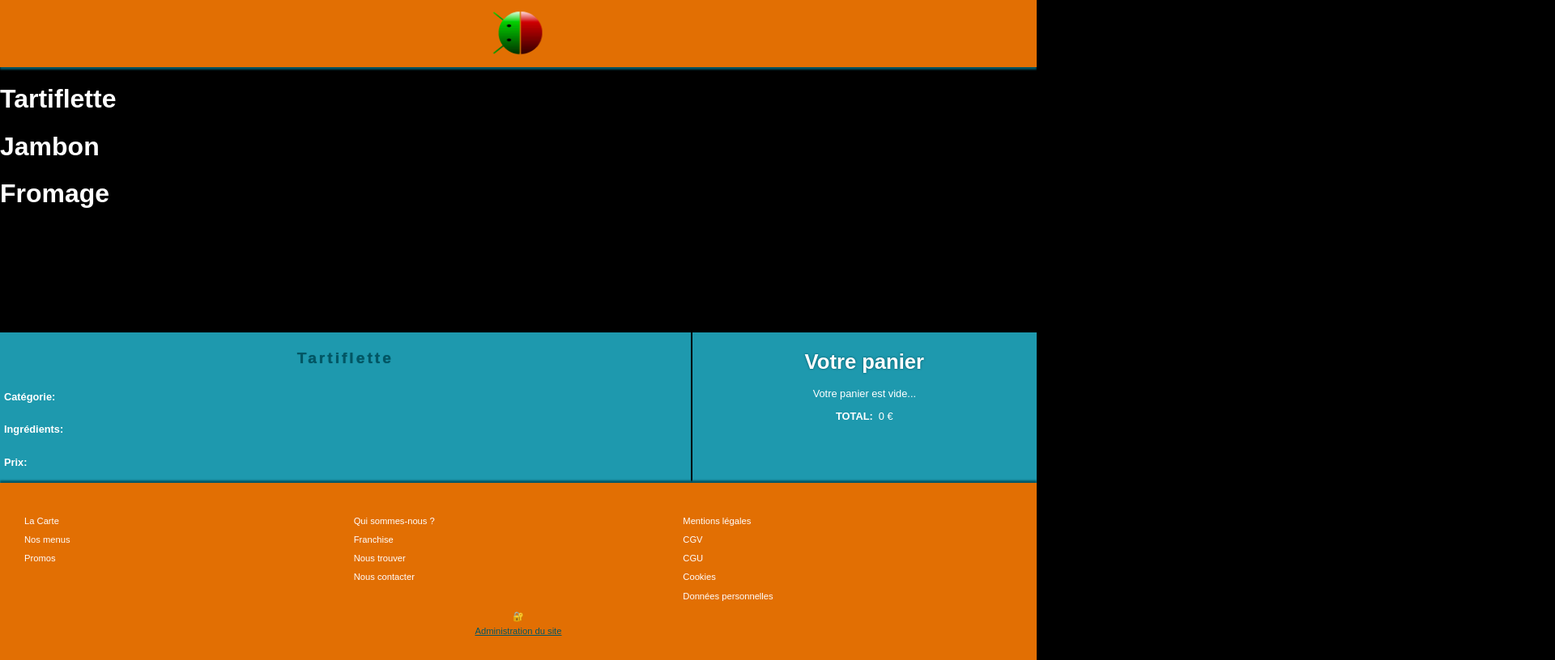
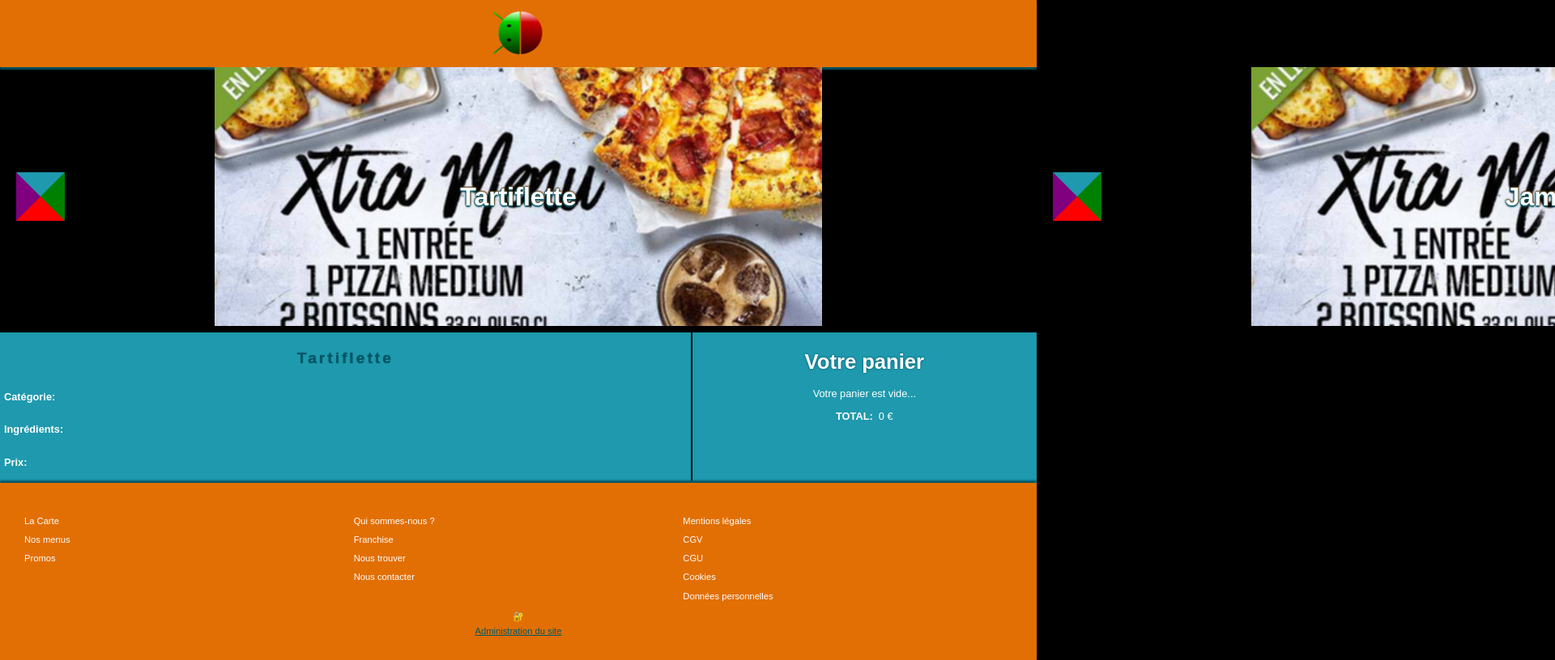
Before and after one commit to Mapisunshine/JS-TP-Commande-Pizza, a plain HTML site: page index.html in a window 1280 px wide. Shown: the top 816 px of the page at 81% size, 1920 px wide, since content can reach past the window. Drawn offline with Linux system fonts and the light colour scheme.

Commit message:
2ème Live Studi: css démarrage slider

```diff
--- a/src/style.css
+++ b/src/style.css
@@ -47,7 +47,47 @@ main {
 }
 .pizzas.slider {
   grid-area: pizzas;
+  /* overflow: hidden; */
 }
+  .slides {
+    position: relative;
+    height: 100%;
+    left: 0;
+    width: calc(100% * 3);
+  }
+  .pizza {
+    height: 100%;
+    position: relative;
+    float: left;
+    display: flex;
+    justify-content: center;
+    align-items: center;
+    width: calc(100% / 3);
+    background: url('./assets/img/bg-pizza.jpg') center no-repeat;
+  }
+  .pizza h1 {
+    user-select: none;
+    text-emphasis: uppercase;
+    text-shadow: 0 2px 2px var(--darken-secondary-color),
+                 -1px 0 2px var(--darken-secondary-color),
+                 0 -1px 2px var(--darken-primary-color),
+                 1px 0 2px var(--darken-primary-color);
+  }
+  .pizza .controls .prev,
+  .pizza .controls .next {
+    cursor: pointer;
+    position: absolute;
+    top: 50%;
+    width: 0;
+    transform: translateY(-50%);
+  }
+  .pizza .controls .prev {
+    border-top: 30px solid var(--secondary-color);
+    border-bottom: 30px solid red;
+    border-right: 30px solid green;
+    border-left: 30px solid purple;
+    left: 20px;
+  }
 
 .details {
   grid-area: details;
```
